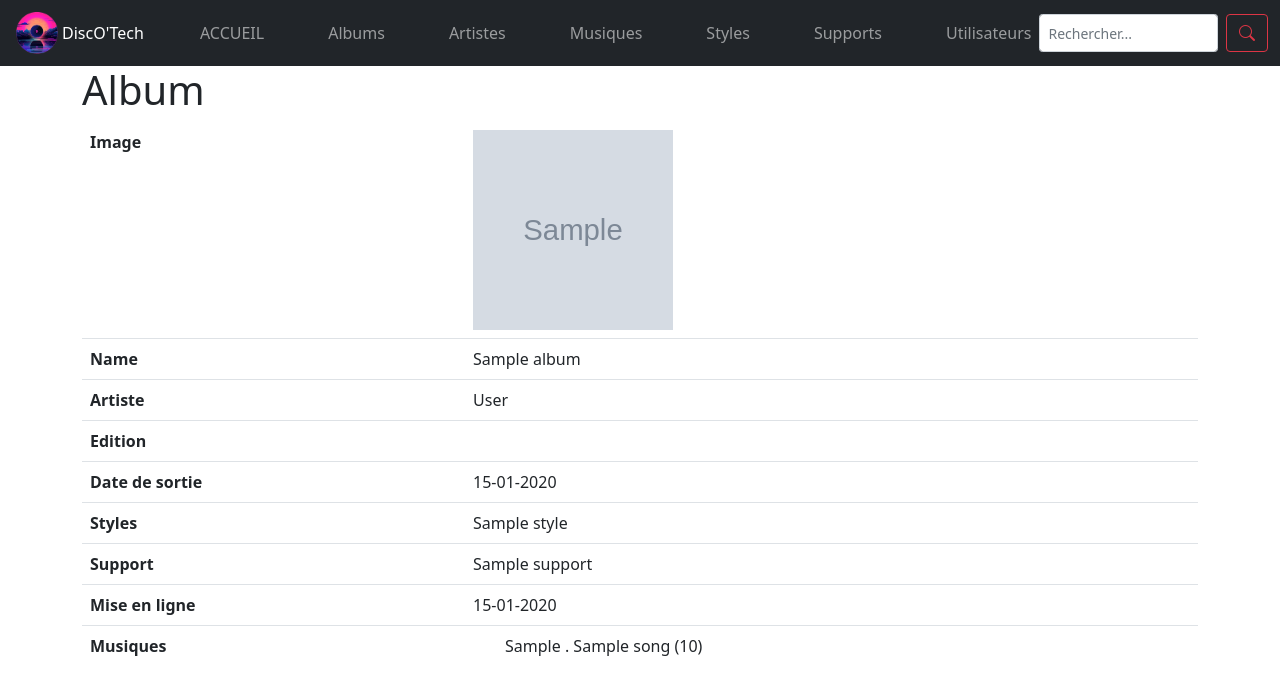
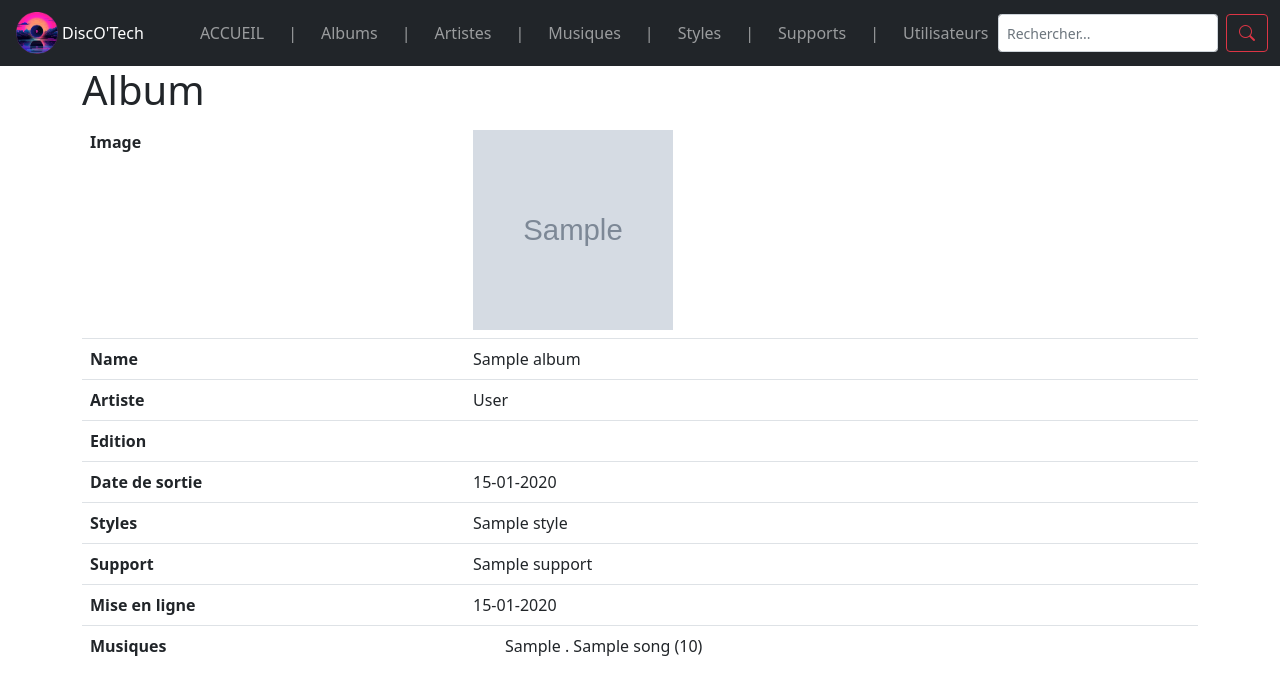
Before and after one commit to YanBerdin/api-discOtech, a Symfony app: template Back/templates/back/album/show.html.twig in a window 1280 px wide. Shown: the top 682 px of the page. Run offline with Twig, Linux system fonts and the light colour scheme; the template is opened without the code that fills it: most values are stand-ins (such as "Sample title", 1, 10 or a date in 2020); grey boxes marked "Sample" are stand-in pictures; some libraries are stand-ins or nearby versions.

Commit message:
navbar backoffice

```diff
--- a/Back/templates/partials/_navbar.html.twig
+++ b/Back/templates/partials/_navbar.html.twig
@@ -13,25 +13,43 @@
                 <ul class="navbar-nav me-auto mb-lg-0">
 
                     <li class="nav-item">
-                        <a class="nav-link ms-5 {{ app.request.get('_route') == 'default' ? 'active' : '' }}" href="{{ path('default')}}"> ACCUEIL </a>
+                        <a class="nav-link ms-5 {{ app.request.get('_route') == 'default' ? 'active' : '' }}" href="{{ path('default')}}">ACCUEIL</a>
                     </li>
                     <li class="nav-item">
-                        <a class="nav-link ms-5 {{ app.request.get('_route') == 'app_back_album_index' ? 'active' : '' }}" href="{{ path('app_back_album_index')}}"> Albums </a>
+                        <span class="nav-link ms-2"> | </span>
                     </li>
                     <li class="nav-item">
-                        <a class="nav-link ms-5 {{ app.request.get('_route') == 'app_back_artist_index' ? 'active' : '' }}" href="{{ path('app_back_artist_index')}}"> Artistes </a>
+                        <a class="nav-link ms-2 {{ app.request.get('_route') == 'app_back_album_index' ? 'active' : '' }}" href="{{ path('app_back_album_index')}}"> Albums </a>
                     </li>
                     <li class="nav-item">
-                        <a class="nav-link ms-5 {{ app.request.get('_route') == 'app_back_song_index' ? 'active' : '' }}" href="{{ path('app_back_song_index')}}"> Musiques </a>
+                        <span class="nav-link ms-2"> | </span>
                     </li>
                     <li class="nav-item">
-                        <a class="nav-link ms-5 {{ app.request.get('_route') == 'app_back_style_index' ? 'active' : '' }}" href="{{ path('app_back_style_index')}}"> Styles </a>
+                        <a class="nav-link ms-2{{ app.request.get('_route') == 'app_back_artist_index' ? 'active' : '' }}" href="{{ path('app_back_artist_index')}}"> Artistes </a>
                     </li>
                     <li class="nav-item">
-                        <a class="nav-link ms-5 {{ app.request.get('_route') == 'app_back_support_index' ? 'active' : '' }}" href="{{ path('app_back_support_index')}}"> Supports </a>
+                        <span class="nav-link ms-2"> | </span>
                     </li>
                     <li class="nav-item">
-                        <a class="nav-link ms-5 {{ app.request.get('_route') == 'app_back_user_index' ? 'active' : '' }}" href="{{ path('app_back_user_index')}}"> Utilisateurs </a>
+                        <a class="nav-link ms-2 {{ app.request.get('_route') == 'app_back_song_index' ? 'active' : '' }}" href="{{ path('app_back_song_index')}}"> Musiques </a>
+                    </li>
+                    <li class="nav-item">
+                        <span class="nav-link ms-2"> | </span>
+                    </li>
+                    <li class="nav-item">
+                        <a class="nav-link ms-2 {{ app.request.get('_route') == 'app_back_style_index' ? 'active' : '' }}" href="{{ path('app_back_style_index')}}"> Styles </a>
+                    </li>
+                    <li class="nav-item">
+                        <span class="nav-link ms-2"> | </span>
+                    </li>
+                    <li class="nav-item">
+                        <a class="nav-link ms-2{{ app.request.get('_route') == 'app_back_support_index' ? 'active' : '' }}" href="{{ path('app_back_support_index')}}"> Supports </a>
+                    </li>
+                    <li class="nav-item">
+                        <span class="nav-link ms-2"> | </span>
+                    </li>
+                    <li class="nav-item">
+                        <a class="nav-link ms-2{{ app.request.get('_route') == 'app_back_user_index' ? 'active' : '' }}" href="{{ path('app_back_user_index')}}"> Utilisateurs </a>
                     </li>
 
                 </ul>
```
